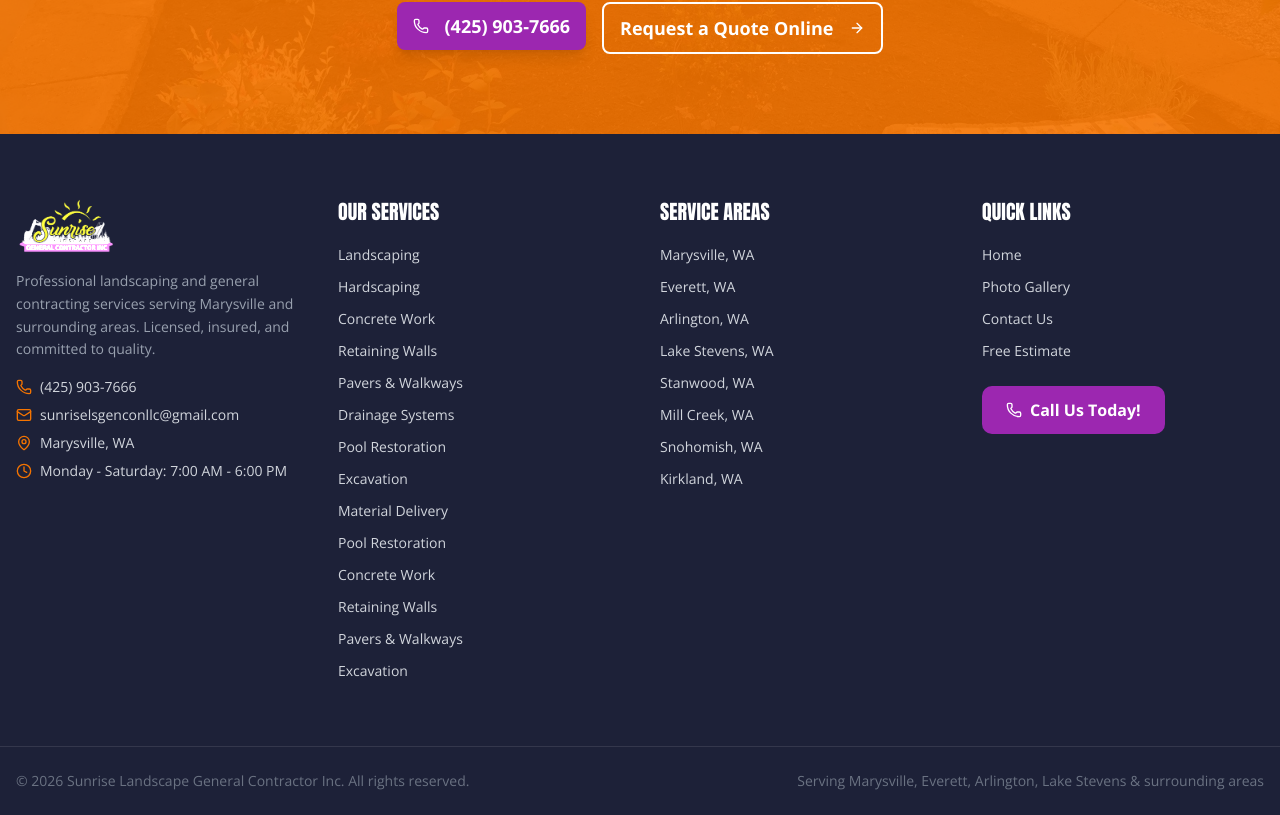
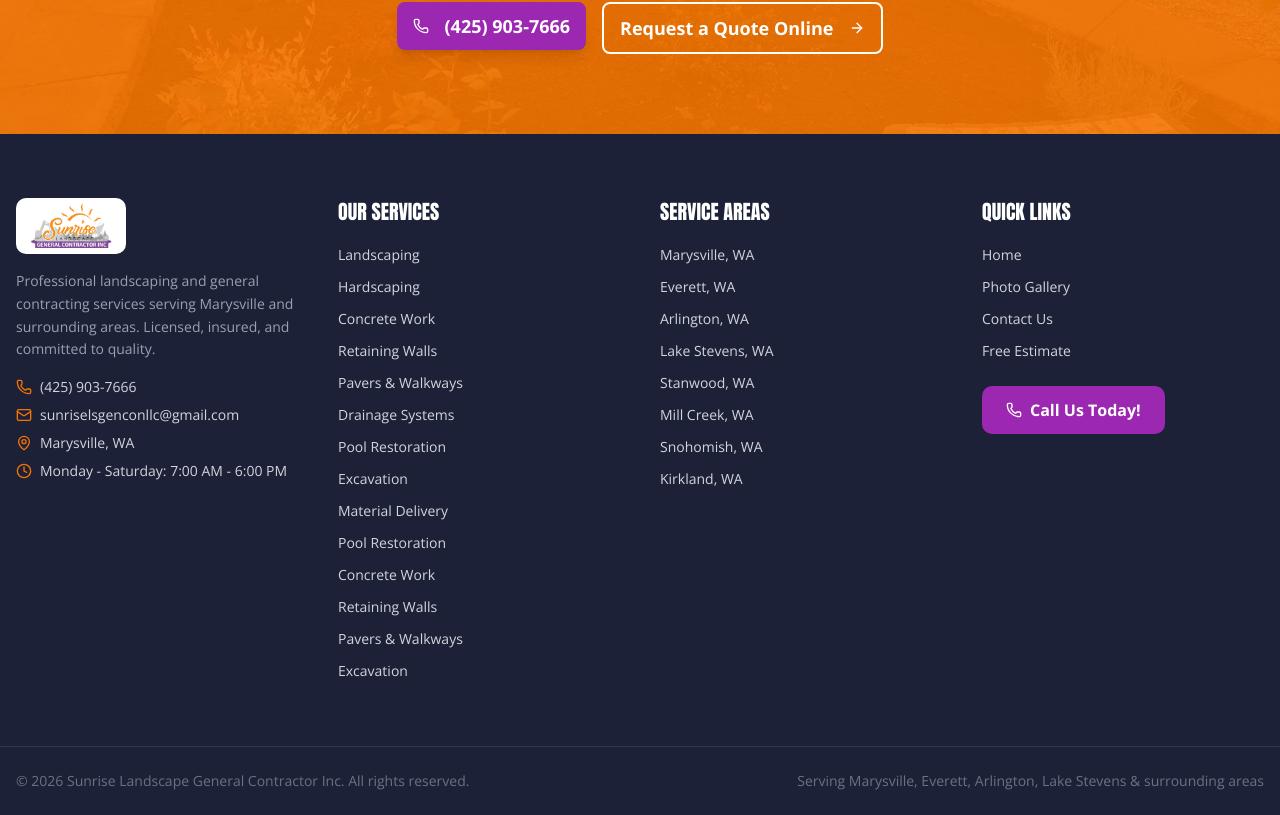
Before and after one commit to LeoValdi64/sunrise-contractor, a Next.js app: page / in a window 1280 px wide. Shown: the part 6620-7435 px from the top of the page. Built offline with nearby package versions, Linux system fonts and the light colour scheme.

Commit message:
Fix footer logo: white bg with rounded corners instead of brightness filter

```diff
--- a/src/components/footer.tsx
+++ b/src/components/footer.tsx
@@ -15,7 +15,7 @@
               alt={COMPANY.name}
               width={200}
               height={60}
-              className="h-14 w-auto brightness-200"
+              className="h-14 w-auto bg-white rounded-lg px-3 py-1"
             />
             <p className="text-sm leading-relaxed text-gray-400">
               Professional landscaping and general contracting services serving Marysville and surrounding areas. Licensed, insured, and committed to quality.
```
